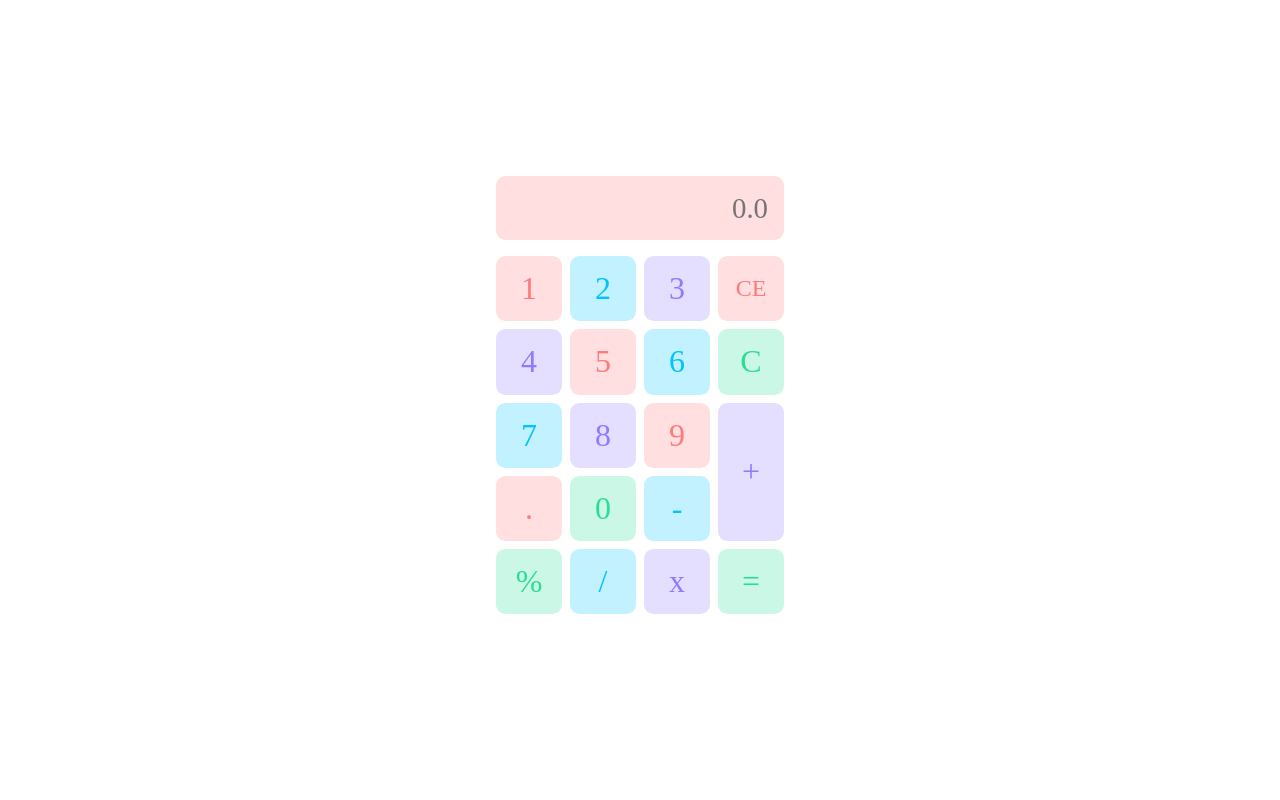
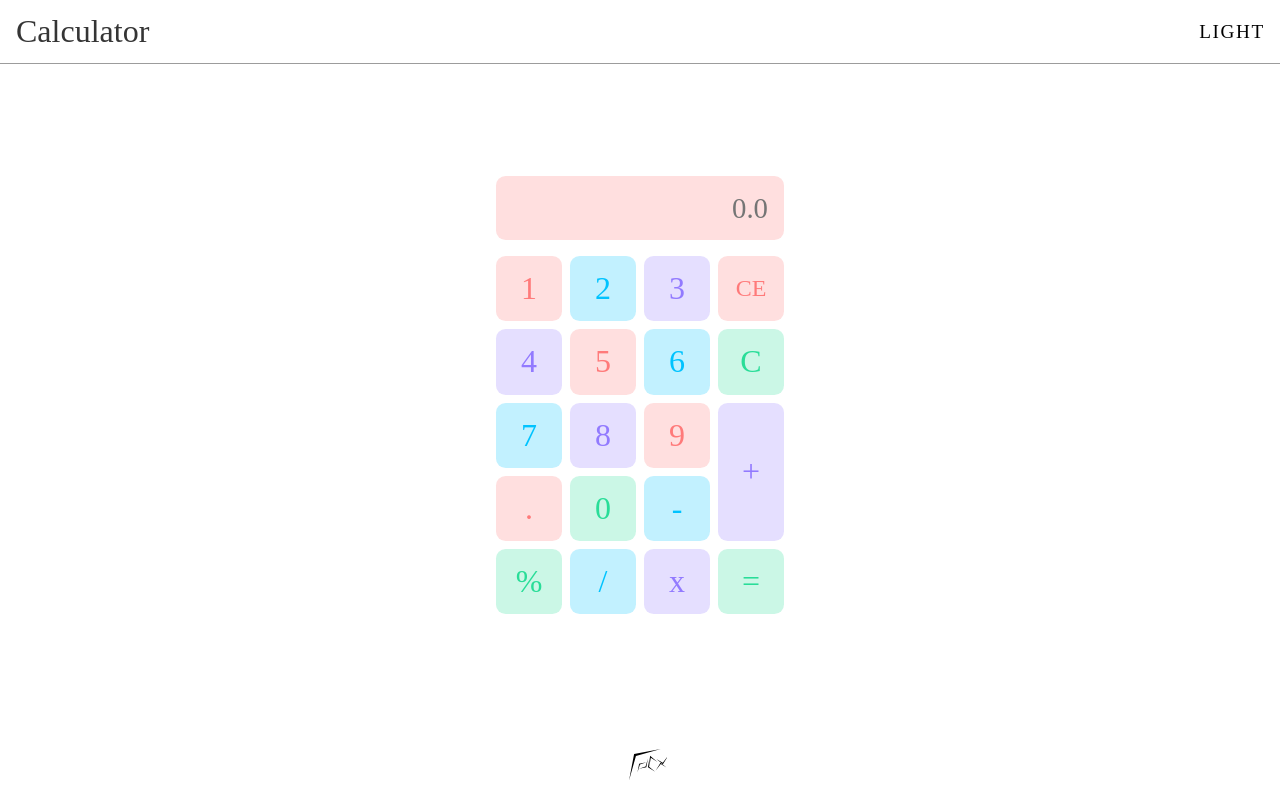
Before and after one commit to Xperiement/basic_functional_kalkulator, a plain HTML site: page index.html in a window 1280 px wide. Drawn offline with Linux system fonts and the light colour scheme.

Commit message:
Added Header Footer and Dark mode

```diff
--- a/index.html
+++ b/index.html
@@ -8,6 +8,10 @@
     <script src="main.js"></script>
 </head>
 <body>
+    <header id="header" class="c_head">
+        <a href="" id="titleApp">Calculator</a>
+        <button id="moder" class="modeClass" onclick="modeChanger()">Light</button>
+    </header>
     <div class="container">
         <input id="output" class="oContainer" placeholder="0.0"/>
         <div class="buttonsContainer">
@@ -32,5 +36,18 @@
             <button onclick="calculate()" class="btn equal green">=</button>
         </div>
     </div>
+    <footer class="c_footer">
+        <a href="https://epicX67.github.io">
+            <svg id="epicX" data-name="Layer 1" xmlns="http://www.w3.org/2000/svg" viewBox="0 0 4546.29 3703.49"><defs></defs><title>Final2</title>
+                <path d="M-1967.39,2247.29q298.11-1557.87,596.2-3115.73L1744.53-1456.2-1156.85-645.54Z" transform="translate(1967.39 1456.2)"/>
+                <polygon points="986.97 2750.24 1279.96 1804.16 2036.32 1558.1 1184.44 1724.44 986.97 2750.24"/>
+                <polygon points="1176.33 2304.74 1939.19 2050.34 2217.27 1121.17 2027.64 2138.26 1176.33 2304.74"/>
+                <polygon points="3060.13 2654.41 2353.37 2082.1 2416.63 953.41 2217.27 2138.12 3060.13 2654.41"/>
+                <polygon points="2377.34 2058.27 2551.45 1033.78 3330.18 1518.54 2463.51 801.56 2377.34 2058.27"/>
+                <polygon points="3107.76 2543.23 3719.87 1756.63 4379.26 2154.36 3687.8 1612.63 3107.76 2543.23"/>
+                <polygon points="3202.93 1184.02 3949.89 1612.96 4546.29 850.06 3965.97 1773.16 3202.93 1184.02"/>
+            </svg>
+        </a>
+    </footer>
 </body>
 </html>
--- a/main.js
+++ b/main.js
@@ -1,7 +1,28 @@
+var mode=1;
+function modeChanger(){
+    if(mode==1){
+        document.body.style.background="black";
+        document.getElementById("moder").innerHTML="DARK";
+        document.getElementById("titleApp").style["color"]="white";
+        document.getElementById("moder").style["color"]="white";
+        document.getElementById("moder").style["background"]="black";
+        document.getElementById("epicX").style["fill"]="white";
+        mode=2;
+    }else{
+        document.body.style.background="white";
+        document.getElementById("moder").innerHTML="LIGHT";
+        document.getElementById("titleApp").style["color"]="#353535";
+        document.getElementById("moder").style["color"]="black";
+        document.getElementById("moder").style["background"]="white";
+        document.getElementById("epicX").style["fill"]="black";
+        mode=1;
+    }
+}
 
-function bhosdk(){
-    document.getElementById("output").value="Hello";
-}
+
+
+
+//Basic Calculator
 function addExp(exp){
     var tmp=document.getElementById("output").value;
     if(tmp=="NaN"||tmp=="Null"||tmp=="undefined"){
--- a/style.scss
+++ b/style.scss
@@ -9,6 +9,64 @@ body{
     place-items: center;
     height: 100vh;
     //background: #000000;
+    transition: background 280ms ease;
+}
+
+.c_head{
+    position: fixed;
+    top: 0;
+    width: 100%;
+    height: 4rem;
+    display: flex;
+    flex-direction: row;
+    align-items: center;
+    justify-content: space-between;
+    border-bottom: .1rem solid #9c9c9c;
+    z-index: 69;
+    a{
+        text-decoration: none;
+        user-select: none;
+        color: #353535;
+        font-size: 2rem;
+        padding-left: 1rem;
+        font-family: Product Sans;
+
+    }
+    .modeClass{
+        border: 0;
+        width: 6rem;
+        font-size: 1.2rem;
+        text-transform: uppercase;
+        letter-spacing: .1rem;
+        font-family: Product Sans;
+        height: 100%;
+        background: white;
+        transition-property: color, background;
+        transition-duration: 280ms;
+
+    }
+    .modeClass:active{
+        background: #8d8d8d;
+    }
+}
+.c_footer{
+    position: fixed;
+    bottom: 2%;
+    width: 100%;
+    height: 2.2rem;
+    display: flex;
+    flex-direction: row;
+    align-items: center;
+    justify-content: center;
+    //background: #ff8e8e;
+    a{
+        height: 100%;
+    }
+    svg{
+        padding-left: 1rem;
+        height: 90%;
+        transition: fill 280ms ease;
+    }
 }
 
 .container{
```
Also changed, not shown: res/epicX.svg (added), style.css, 1 other file.
